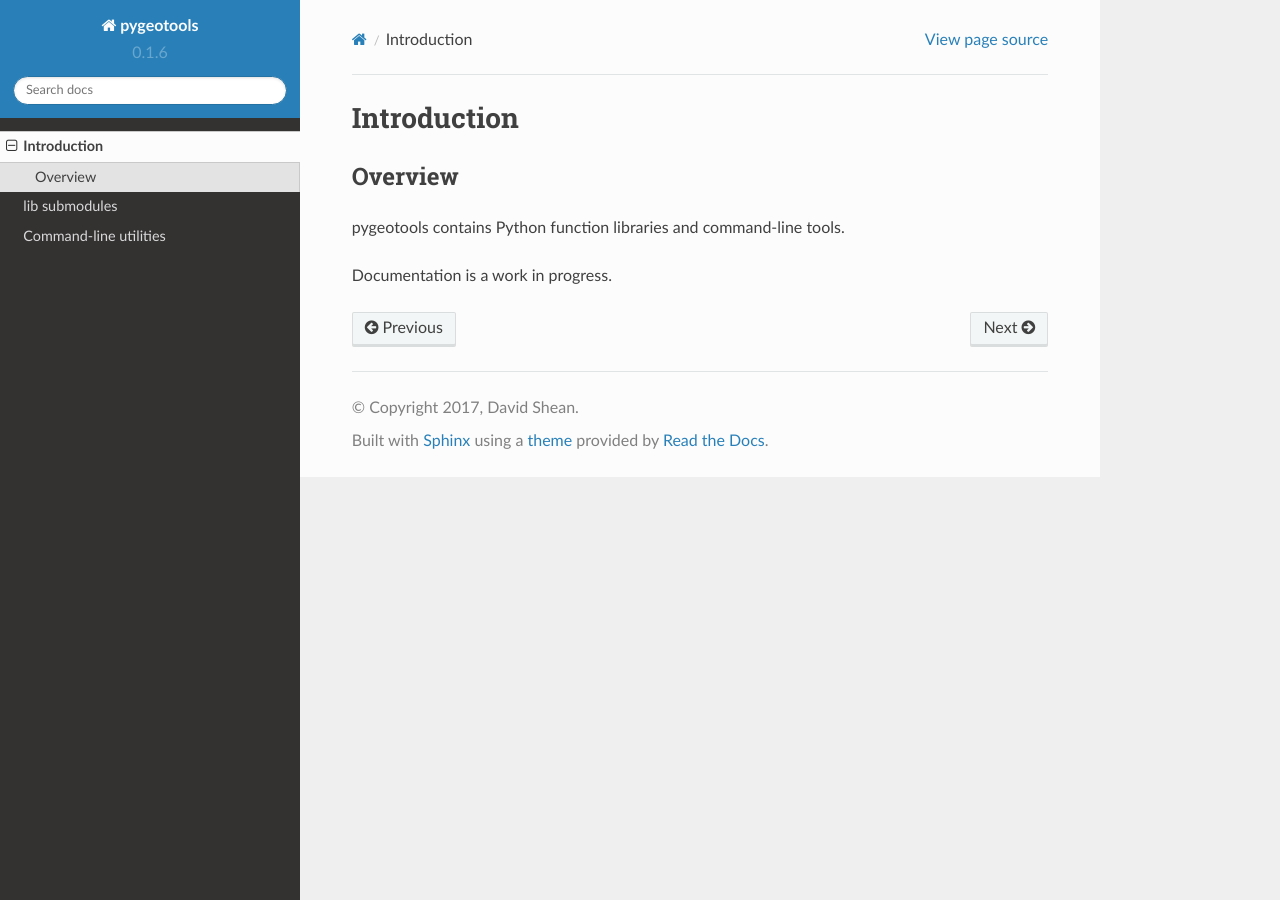
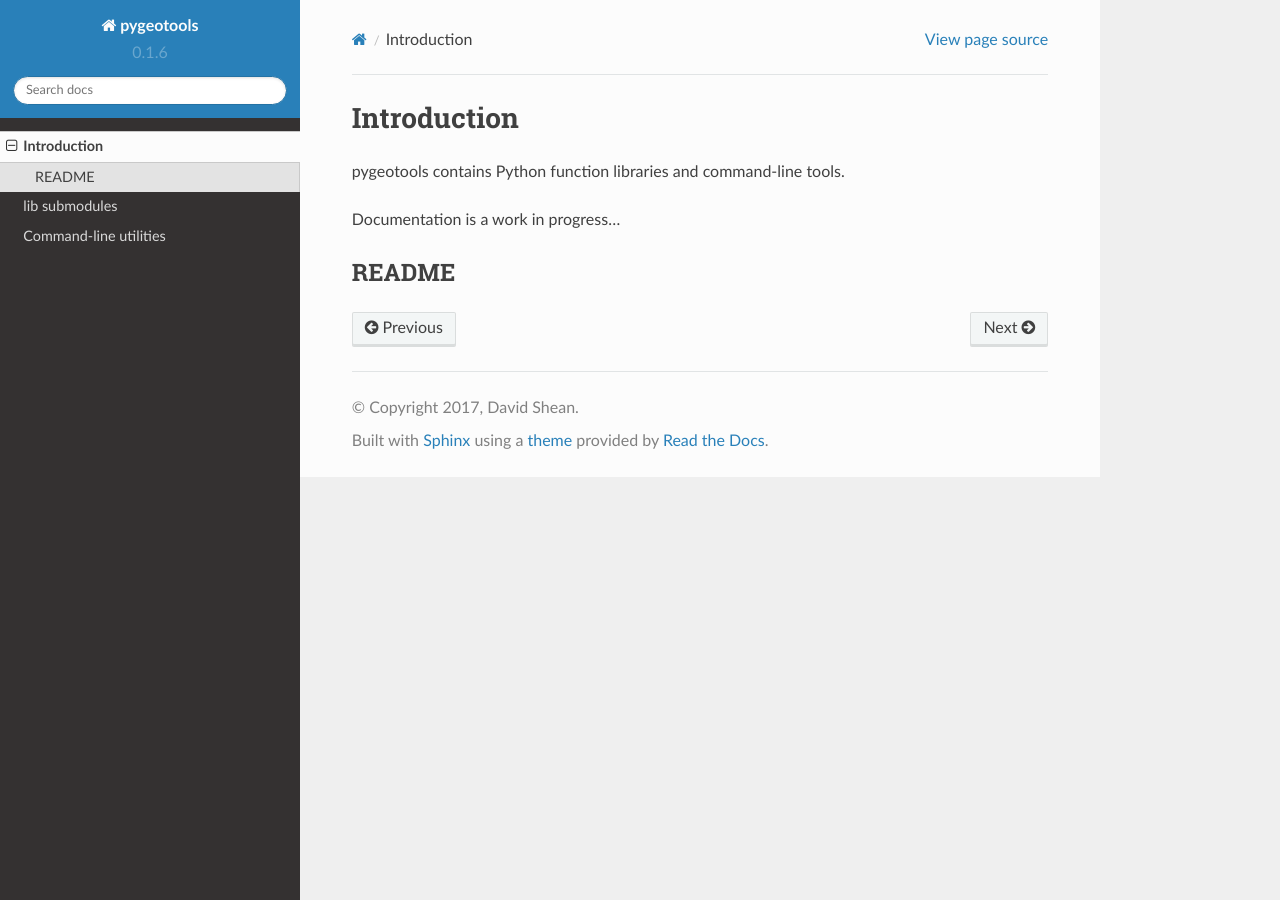
Before and after one commit to dshean/pygeotools, a Sphinx documentation site: the page built from docs/intro.rst, in a window 1280 px wide. Built offline with Sphinx 7.4.7 and the Read the Docs theme 2.0.0, drawn with Linux system fonts in a browser that asks for light colours.

Commit message:
docs: update to add README

```diff
--- a/docs/conf.py
+++ b/docs/conf.py
@@ -23,12 +23,15 @@ import sys
 #from unittest.mock import MagicMock
 from mock import Mock as MagicMock
 
+from recommonmark.parser import CommonMarkParser
+source_parsers = {'.md': CommonMarkParser,}
+
 class Mock(MagicMock):
     @classmethod
     def __getattr__(cls, name):
             return MagicMock()
 
-MOCK_MODULES = ['osgeo', 'gdal', 'numpy', 'scipy', 'matplotlib']
+MOCK_MODULES = ['osgeo', 'gdal', 'numpy', 'scipy', 'matplotlib', 'matplotlib.dates']
 sys.modules.update((mod_name, Mock()) for mod_name in MOCK_MODULES)
 
 # -- General configuration ------------------------------------------------
@@ -61,8 +64,8 @@ templates_path = ['_templates']
 # The suffix(es) of source filenames.
 # You can specify multiple suffix as a list of string:
 #
-# source_suffix = ['.rst', '.md']
-source_suffix = '.rst'
+# source_suffix = '.rst'
+source_suffix = ['.rst', '.md']
 
 # The encoding of source files.
 #
--- a/docs/intro.rst
+++ b/docs/intro.rst
@@ -1,8 +1,11 @@
 Introduction
 ============
-Overview
---------
 
 pygeotools contains Python function libraries and command-line tools.
 
-Documentation is a work in progress.
+Documentation is a work in progress...
+
+README
+------
+
+.. toctree:: readme
--- a/docs/lib.rst
+++ b/docs/lib.rst
@@ -1,5 +1,5 @@
 lib submodules
-===========
+==============
 
 .. toctree::
    :maxdepth: 2
```
Also changed, not shown: docs/readme.md (added, +1 -0 lines).
